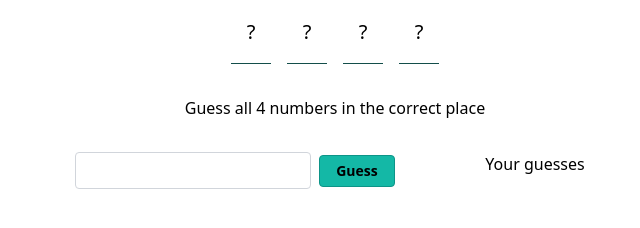
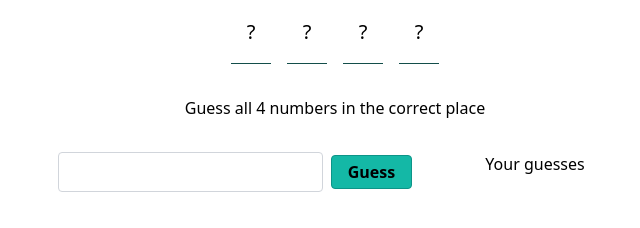
Before and after one commit to chrismademe/guess-the-number, a website: page index.html in a window 1280 px wide. Shown: the whole page, without its empty margins (305-945 px from the left). Drawn offline with Linux system fonts and the light colour scheme.

Commit message:
Adjust styling

```diff
--- a/index.html
+++ b/index.html
@@ -18,8 +18,8 @@
             <div data-hint class="text-center">Guess all 4 numbers in the correct place</div>
             <div class="items-start gap-6 grid md:grid-cols-3 mx-auto max-w-xl">
                 <form action="#" method="post" data-input class="flex flex-wrap justify-center items-center gap-2 col-span-2">
-                    <input class="border-gray-300 px-4 py-2 border rounded text-sm leading-none" type="number" name="guess" minlength="4" maxlength="4">
-                    <button class="bg-teal-500 hover:bg-teal-400 px-4 py-2 border border-teal-600 rounded focus:ring-1 focus:ring-teal-300 font-bold text-sm leading-none" type="submit">Guess</button>
+                    <input class="border-gray-300 px-4 py-2 border rounded leading-none" type="number" name="guess" minlength="4" maxlength="4">
+                    <button class="bg-teal-500 hover:bg-teal-400 px-4 py-2 border border-teal-600 rounded focus:ring-1 focus:ring-teal-300 font-bold leading-none" type="submit">Guess</button>
                 </form>
                 <ul data-guesses role="list" class="text-center">
                     <li>Your guesses</li>
```
